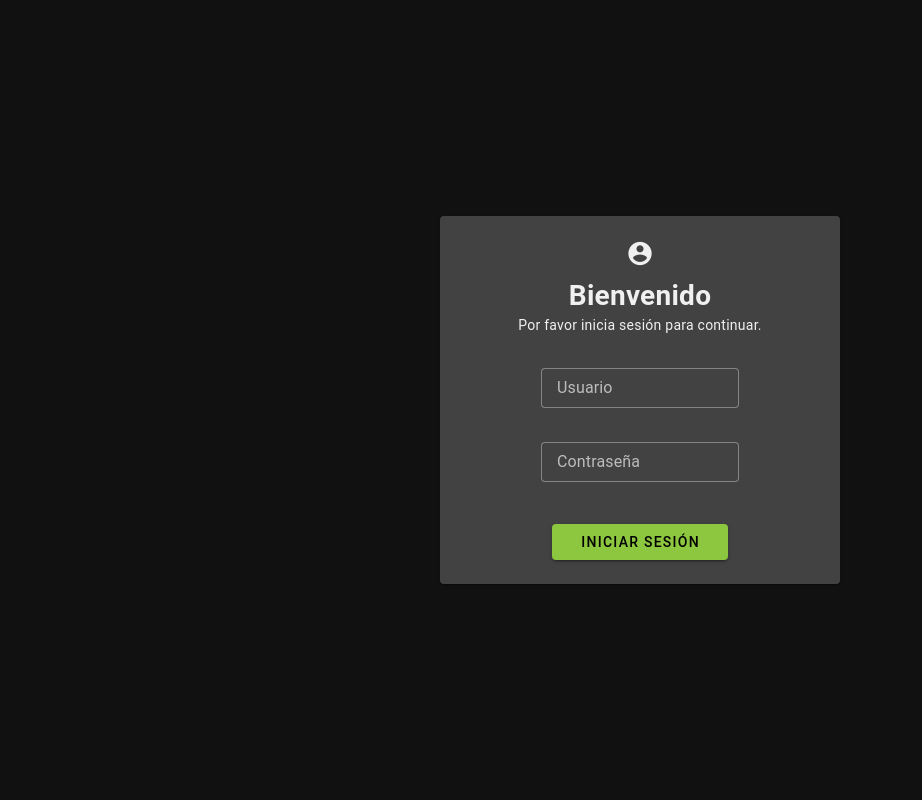
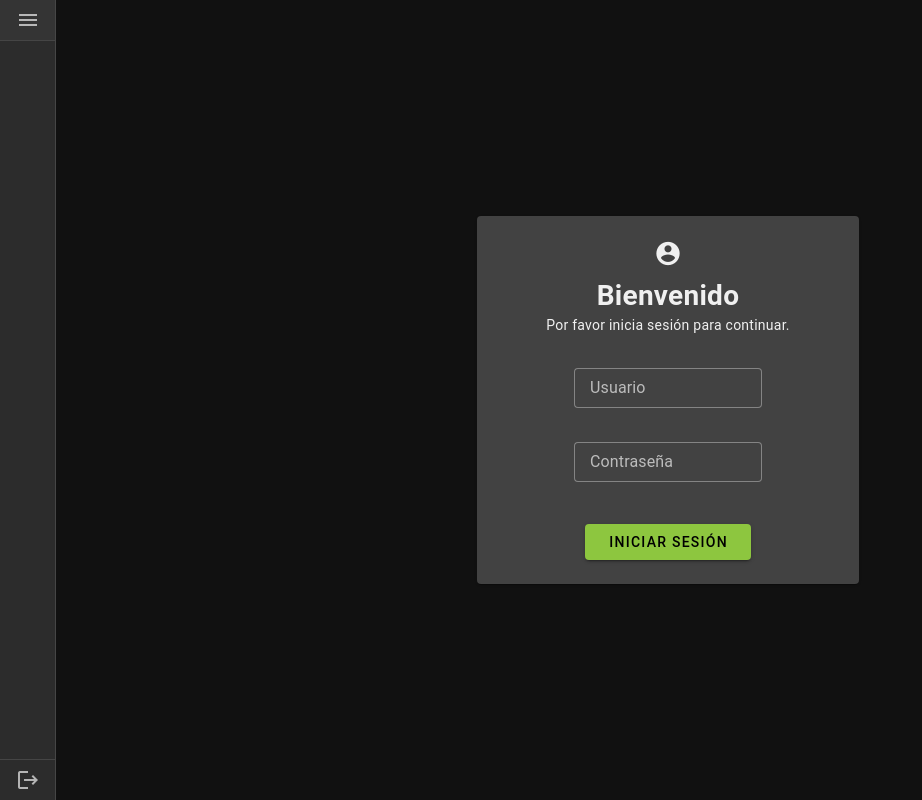
Before and after one commit to sebastianscs/TeamPortal_Frontend, a Vue app: page / in a window 1280 px wide. Shown: the whole page, without its empty margins (0-922 px from the left). Built offline with nearby package versions, Linux system fonts and the light colour scheme; sample sign-in values are in the browser's storage; a small style sheet from the web is missing.

Commit message:
correccion menu escritorio

```diff
--- a/src/components/AppNav.vue
+++ b/src/components/AppNav.vue
@@ -56,14 +56,19 @@
 </template>
 
 <script setup>
-  import { computed, ref } from 'vue'
+  import { computed, ref, watch } from 'vue'
   import { useDisplay } from 'vuetify'
   import { useAuthStore } from '@/stores/auth'
 
   const authStore = useAuthStore()
   const { mdAndUp } = useDisplay()
   const rail = ref(true)
-  const drawerOpen = ref(false)
+  const drawerOpen = ref(mdAndUp.value)
+
+  // Al cambiar de móvil a desktop, asegurar que el drawer esté abierto
+  watch(mdAndUp, val => {
+    if (val) drawerOpen.value = true
+  })
 
   defineExpose({ drawerOpen })
 
```
